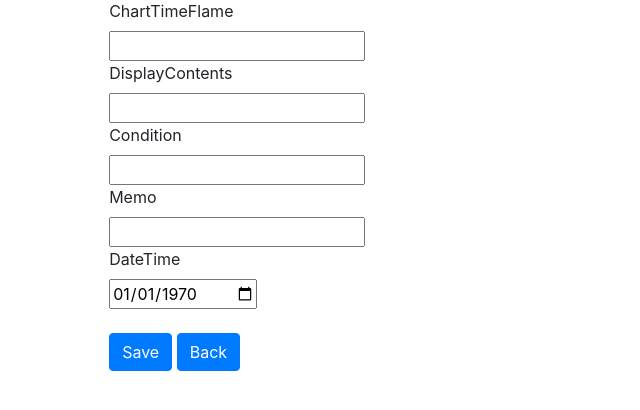
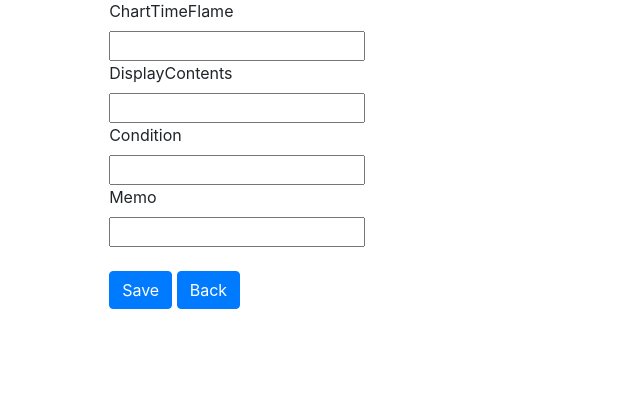
Before and after one commit to msibtain/TradingView, a PHP site: page /TradingView/add-listing.php in a window 1280 px wide. Shown: the part 153-563 px from the top of the page, without its empty margins (0-640 px from the left). Run offline with PHP 8.4, Linux system fonts and the light colour scheme; data that the repository does not hold is empty.

Commit message:
Date filed removed

```diff
--- a/add-listing.php
+++ b/add-listing.php
@@ -23,9 +23,7 @@ if (isset($_GET['id'])) {
 			<input type="text" id="Condition" name="Condition" required value="<?php echo $result->Condition ?>"><br>
 			<label for="Memo">Memo</label><br>
 			<input type="text" id="Memo" name="Memo" required value="<?php echo $result->Memo ?>"><br>
-			<label for="DateTime">DateTime</label><br>
-			<input type="date" id="DateTime" name="DateTime" required value="<?php echo date("Y-m-d", strtotime($date)); ?>"><br><br>
-			<input type="hidden" name="id" value="<?php echo $id?>">
+			<input type="hidden" name="id" value="<?php echo $id?>"><br>
 			<input type="submit" name="submit" class="btn btn-primary" value="<?php echo $page_button?>" >
 			<a href="listing.php" class="btn btn-primary">Back</a>
 		</form>
--- a/add-listing.process.php
+++ b/add-listing.process.php
@@ -8,7 +8,7 @@ include('function.php');
 //include 'db/db.php';
 	if(isset($_POST['submit'])){
 		extract($_POST);
-		$set = "`ChartTimeFlame` = '".$ChartTimeFlame."',`DisplayContents` = '".$DisplayContents."',`Condition` = '".$Condition."',`Memo` = '".$Memo."',`DateTime` = '".$DateTime."'";
+		$set = "`ChartTimeFlame` = '".$ChartTimeFlame."',`DisplayContents` = '".$DisplayContents."',`Condition` = '".$Condition."',`Memo` = '".$Memo."'";
 
 		if($id){
 			$result = $db->update("listing",$set,"id = '$id'");
```
